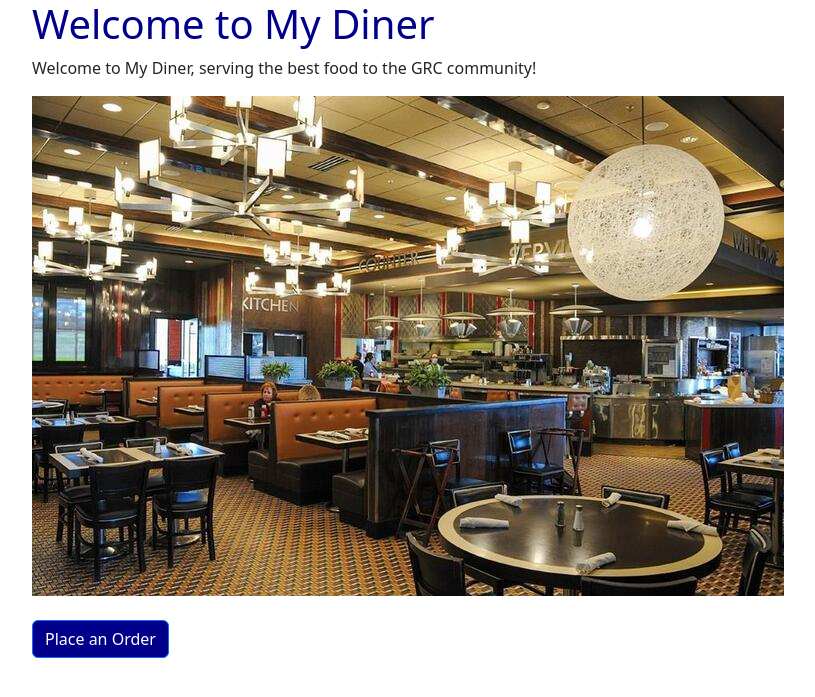
After one commit to joshuanak/diner, a PHP site: page /views/home.html in a window 1280 px wide. The commit adds this page. Shown: the top 697 px of the page, without its empty margins (50-865 px from the left). Run offline with PHP 8.4, Linux system fonts and the light colour scheme.

Commit message:
added styling to diner page

```diff
--- a/index.php
+++ b/index.php
@@ -21,11 +21,11 @@ $f3 = Base::instance();
 // Define a default route
 $f3->route('GET /', function() {
 
-    echo '<h1>Welcome to My Diner!</h1>';
+    //echo '<h1>Welcome to My Diner!</h1>';
 
     // Display a view page
-    //$view = new Template();
-    //echo $view->render('views/home.html');
+    $view = new Template();
+    echo $view->render('views/home.html');
 });
 
 
--- /dev/null
+++ b/styles/styles.css
@@ -0,0 +1,7 @@
+h1 {
+    color: darkblue;
+}
+
+.btn-primary {
+    background-color: darkblue;
+}
--- /dev/null
+++ b/views/home.html
@@ -0,0 +1,22 @@
+<!doctype html>
+<html lang="en">
+<head>
+    <meta charset="UTF-8">
+    <meta name="viewport"
+          content="width=device-width, user-scalable=no, initial-scale=1.0, maximum-scale=1.0, minimum-scale=1.0">
+    <meta http-equiv="X-UA-Compatible" content="ie=edge">
+    <link rel="stylesheet" href="https://cdn.jsdelivr.net/npm/bootstrap@5.2.3/dist/css/bootstrap.min.css">
+    <link rel="stylesheet" href="styles/styles.css">
+
+    <title>My Diner</title>
+</head>
+<body>
+  <div class="container">
+    <h1>Welcome to My Diner</h1>
+    <p>Welcome to My Diner, serving the best food to the GRC community!</p>
+    <img src="images/diner.jpg" alt="Picture of my diner">
+    <br><br>
+    <button class="btn btn-primary">Place an Order</button>
+  </div>
+</body>
+</html>
```
Also changed, not shown: images/diner.jpg (added), images/old-diner.jpg (added), 1 other file.
